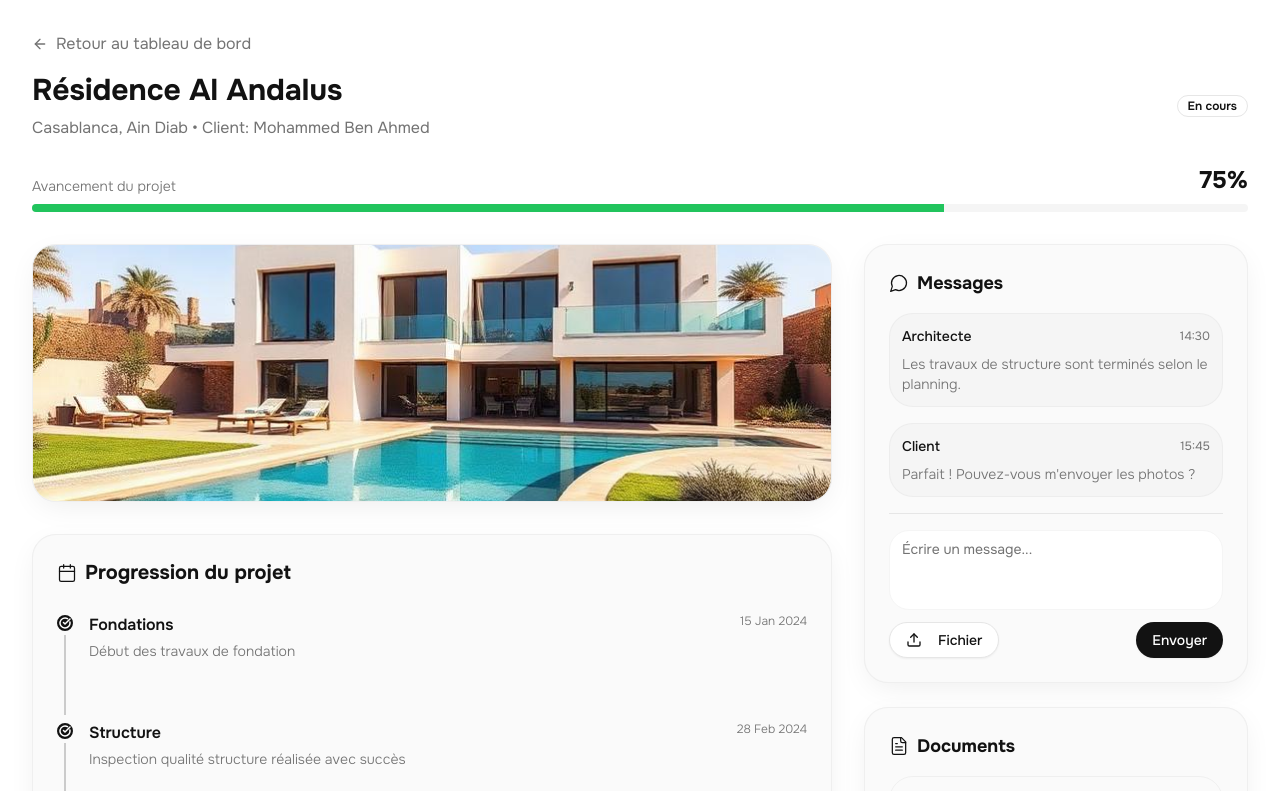
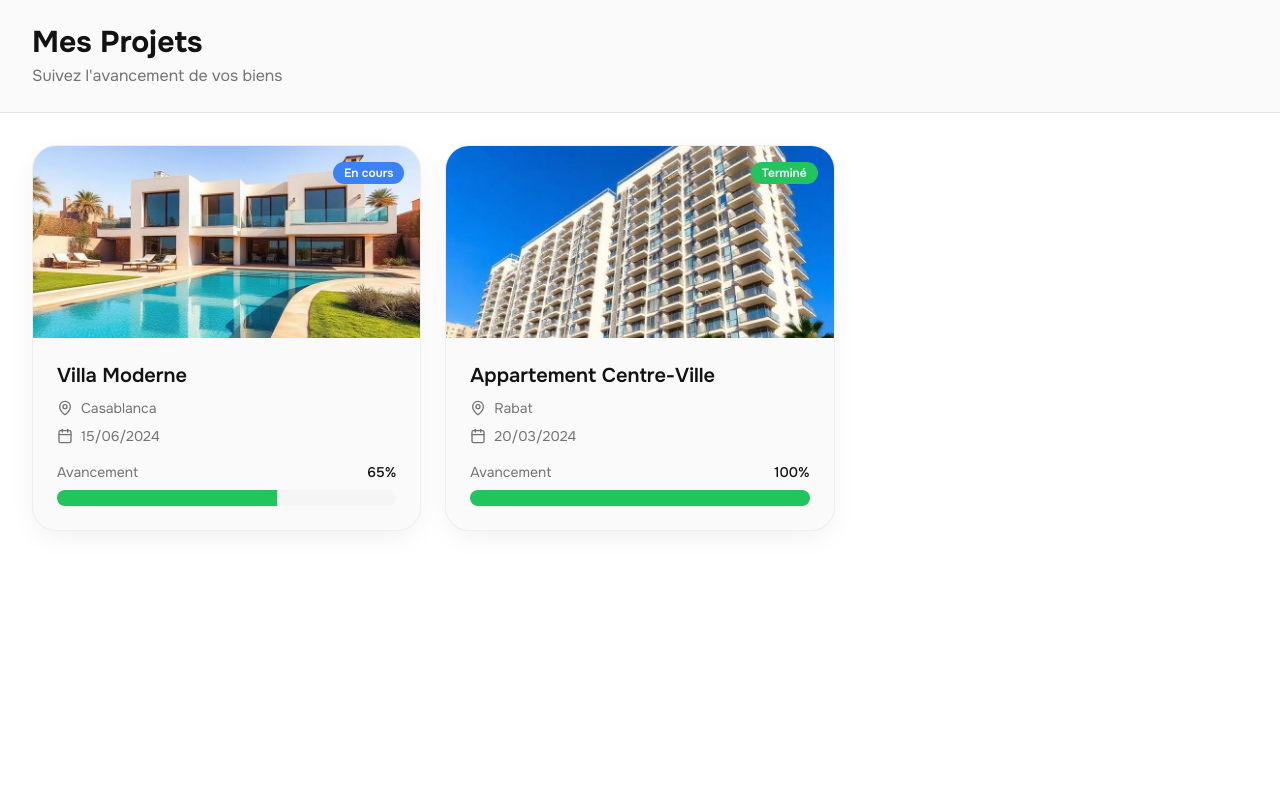
Before and after one commit to davidamelekhh/remix-of-aurapro, a React (Vite) app: page / in a window 1280 px wide. Before the commit this address led to /project/1. Shown: the top 791 px of the page. Built offline with nearby package versions, Linux system fonts and the light colour scheme.

Commit message:
Refactor client view

```diff
--- a/src/pages/Index.tsx
+++ b/src/pages/Index.tsx
@@ -1,15 +1,98 @@
-import { useEffect } from 'react';
 import { useNavigate } from 'react-router-dom';
+import { Card } from '@/components/ui/card';
+import { Progress } from '@/components/ui/progress';
+import { Badge } from '@/components/ui/badge';
+import { MapPin, User, Calendar } from 'lucide-react';
+
+const mockProjects = [
+  {
+    id: '1',
+    name: 'Villa Moderne',
+    location: 'Casablanca',
+    client: 'Ahmed Benali',
+    progress: 65,
+    status: 'in-progress' as const,
+    dueDate: '2024-06-15',
+    image: '/src/assets/project-villa.jpg'
+  },
+  {
+    id: '2',
+    name: 'Appartement Centre-Ville',
+    location: 'Rabat',
+    client: 'Ahmed Benali',
+    progress: 100,
+    status: 'completed' as const,
+    dueDate: '2024-03-20',
+    image: '/src/assets/project-apartment.jpg'
+  }
+];
+
+const statusConfig = {
+  'in-progress': { label: 'En cours', labelAr: 'جاري', className: 'bg-blue-500' },
+  'completed': { label: 'Terminé', labelAr: 'مكتمل', className: 'bg-success' },
+  'delayed': { label: 'Retardé', labelAr: 'متأخر', className: 'bg-destructive' }
+};
 
 const Index = () => {
   const navigate = useNavigate();
 
-  useEffect(() => {
-    // Redirect client to their project
-    navigate('/project/1');
-  }, [navigate]);
+  return (
+    <div className="min-h-screen bg-background">
+      <header className="border-b border-border bg-card">
+        <div className="max-w-7xl mx-auto px-4 sm:px-6 lg:px-8 py-6">
+          <h1 className="text-3xl font-bold">Mes Projets</h1>
+          <p className="text-muted-foreground mt-1">Suivez l'avancement de vos biens</p>
+        </div>
+      </header>
 
-  return null;
+      <main className="max-w-7xl mx-auto px-4 sm:px-6 lg:px-8 py-8">
+        <div className="grid grid-cols-1 md:grid-cols-2 lg:grid-cols-3 gap-6">
+          {mockProjects.map((project) => (
+            <Card
+              key={project.id}
+              className="overflow-hidden cursor-pointer hover:shadow-lg transition-shadow"
+              onClick={() => navigate(`/project/${project.id}`)}
+            >
+              <div className="relative h-48">
+                <img
+                  src={project.image}
+                  alt={project.name}
+                  className="w-full h-full object-cover"
+                />
+                <Badge className={`absolute top-4 right-4 ${statusConfig[project.status].className}`}>
+                  {statusConfig[project.status].label}
+                </Badge>
+              </div>
+
+              <div className="p-6 space-y-4">
+                <div>
+                  <h3 className="text-xl font-semibold mb-2">{project.name}</h3>
+                  <div className="space-y-2 text-sm text-muted-foreground">
+                    <div className="flex items-center gap-2">
+                      <MapPin className="h-4 w-4" />
+                      <span>{project.location}</span>
+                    </div>
+                    <div className="flex items-center gap-2">
+                      <Calendar className="h-4 w-4" />
+                      <span>{new Date(project.dueDate).toLocaleDateString('fr-FR')}</span>
+                    </div>
+                  </div>
+                </div>
+
+                <div className="space-y-2">
+                  <div className="flex justify-between text-sm">
+                    <span className="text-muted-foreground">Avancement</span>
+                    <span className="font-medium">{project.progress}%</span>
+                  </div>
+                  <Progress value={project.progress} />
+                </div>
+              </div>
+            </Card>
+          ))}
+        </div>
+      </main>
+    </div>
+  );
 };
 
 export default Index;
```
